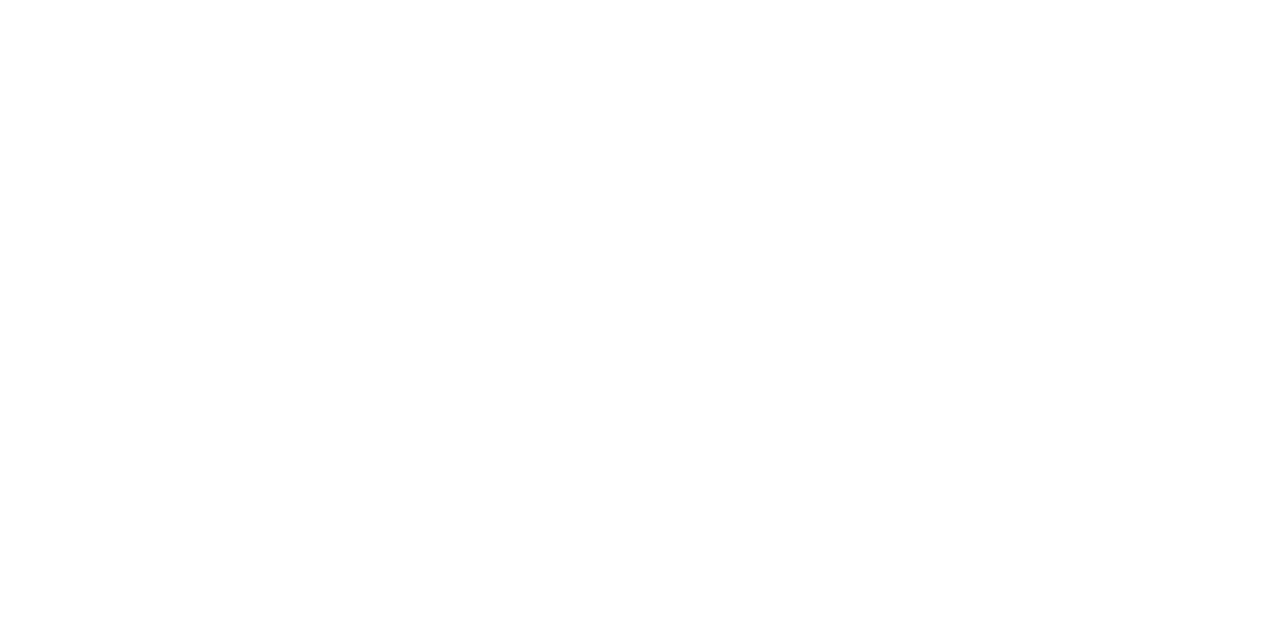
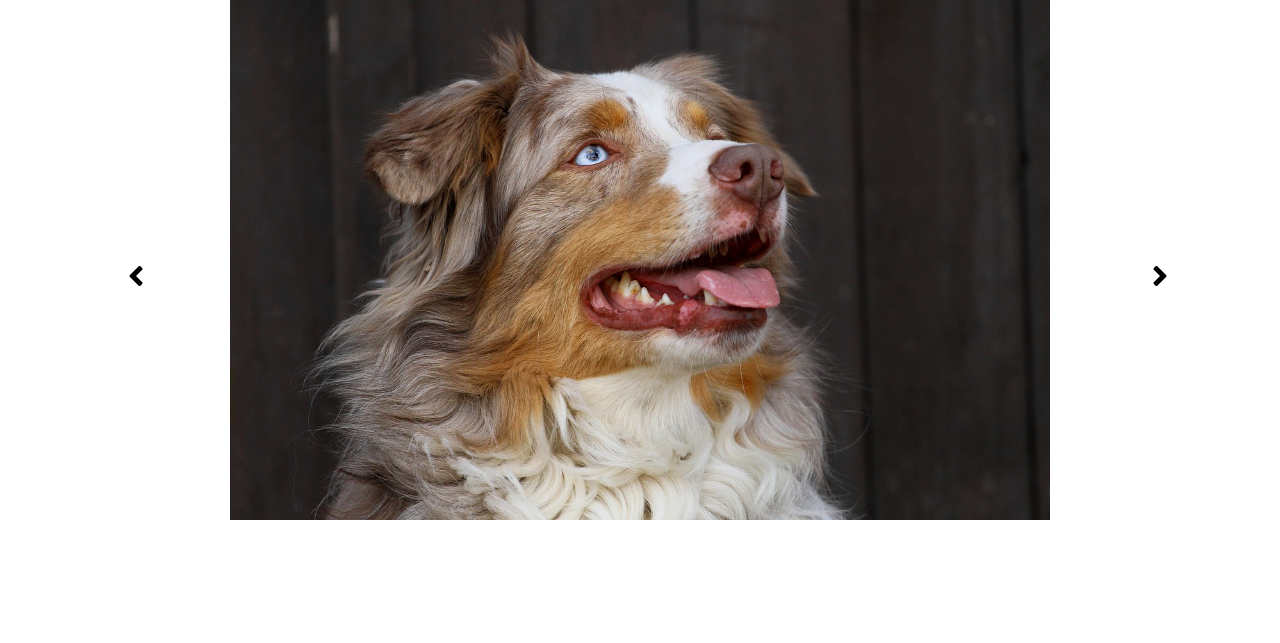
Before and after one commit to Adriano-Defilippis/js-jq-carousel, a plain HTML site: page index.html in a window 1280 px wide. Drawn offline with nearby package versions, Linux system fonts and the light colour scheme.

Commit message:
Creata finestra SlideShow con immagini (solo una visibile); Creati controlli e posizionamenti in CSS.

```diff
--- a/index.html
+++ b/index.html
@@ -9,6 +9,31 @@
   </head>
   <body>
 
+    <div class="container">
+
+    <div class="wrapper">
+
+      <div class="controls">
+        <i class="fas fa-angle-left fa-2x"></i>
+      </div>
+
+      <div class="slider">
+        <img class="active" src="img/dogUno.jpg" alt="aaa">
+        <img src="img/aussie-3890371_1280.jpg" alt="aaa">
+        <img src="img/dog-3577109_1280.jpg" alt="aaa">
+        <img src="img/dog-698642_1280.jpg" alt="aaa">
+        <img src="img/cute-3210112_1280.jpg" alt="aaa">
+        <img src="img/dog-1411394_1280.jpg" alt="aaa">
+
+
+      </div>
+
+      <div class="controls">
+        <i class="fas fa-angle-right fa-2x"></i>
+      </div>
+
+    </div>
+  </div>
 
 
     <script src="https://ajax.googleapis.com/ajax/libs/jquery/3.3.1/jquery.min.js"></script>
--- a/master.css
+++ b/master.css
@@ -3,3 +3,39 @@
   padding: 0;
   box-sizing: border-box;
 }
+
+/* REGOLE CONTENITORI */
+.container{
+  width: 80vw;
+  height: 80vh;
+  margin: 0 auto;
+}
+
+.wrapper{
+  display: flex;
+  justify-content: space-between;
+}
+
+.slider{
+  max-width: 80%;
+}
+
+.slider img{
+  width: 100%;
+  display: none;
+}
+
+.controls{
+  position: relative;
+}
+
+.controls i{
+  position: absolute;
+  top: 50%;
+}
+
+
+/* HELPER CLASS */
+img.active{
+  display: block;
+}
```
Also changed, not shown: img/aussie-3890371_1280.jpg (added), img/cute-3210112_1280.jpg (added), img/dog-1411394_1280.jpg (added), img/dog-3577109_1280.jpg (added), img/dog-698642_1280.jpg (added), img/dogUno.jpg (added).
